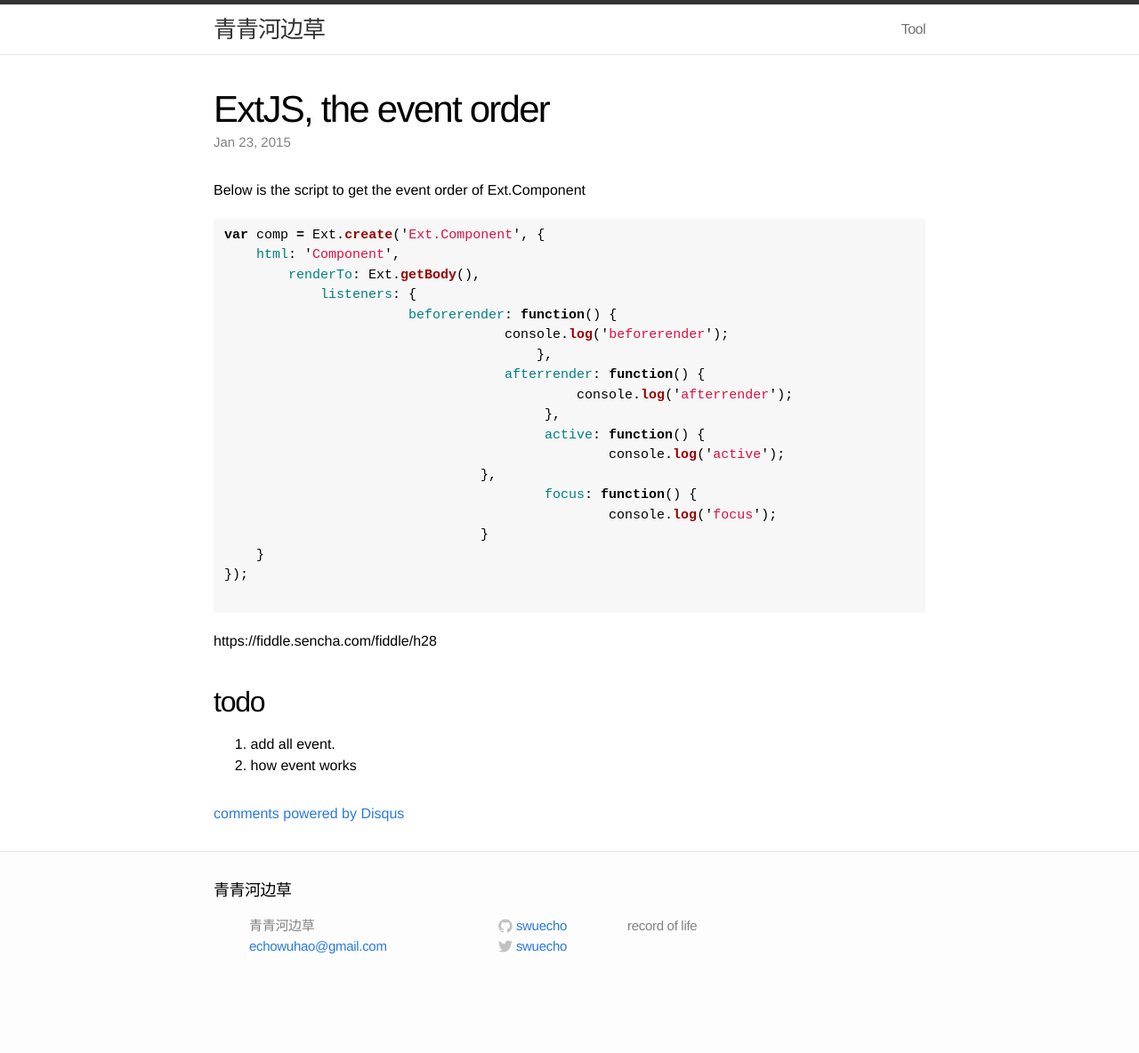
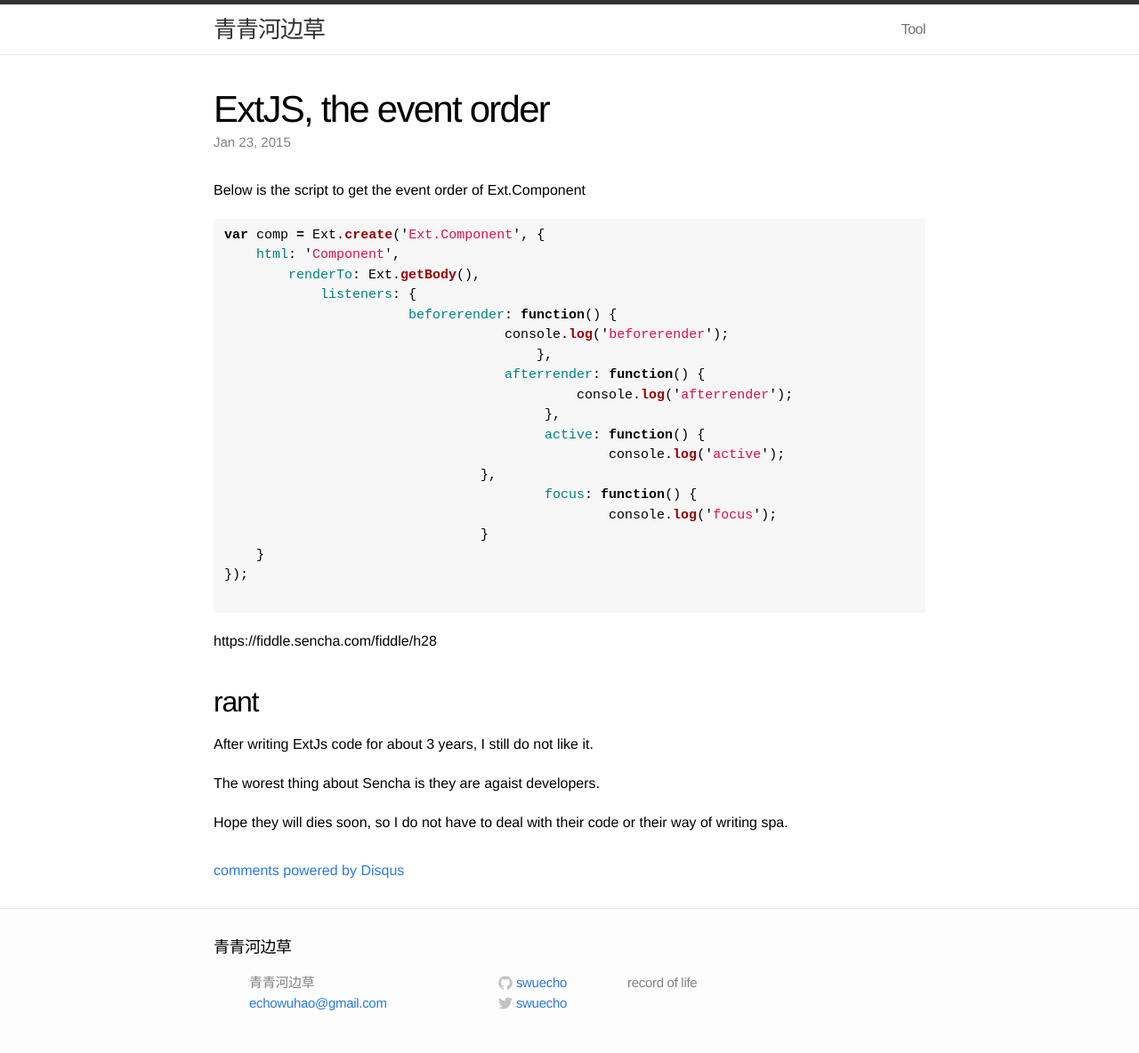
Before and after one commit to swuecho/swuecho.github.io, a Jekyll site: the page built from _posts/2015-01-23-event_order.md, in a window 1280 px wide. Shown: the whole page at 89% size. Built offline with Jekyll 4.4.1, drawn with Linux system fonts in a browser that asks for light colours; comment, search, counter and statistics services are not loaded; before the commit the page ends 1120 px from its top, so only the background shows below that.

Commit message:
update rant about sencha

```diff
--- a/_posts/2015-01-23-event_order.md
+++ b/_posts/2015-01-23-event_order.md
@@ -31,10 +31,13 @@ var comp = Ext.create('Ext.Component', {
 {% endhighlight %}
 
 
-
 https://fiddle.sencha.com/fiddle/h28
 
-## todo
 
-1. add all event.
-2. how event works
+## rant
+
+After writing ExtJs code for about 3 years, I still do not like it.
+
+The worest thing about Sencha is they are agaist developers.
+
+Hope they will dies soon, so I do not have to deal with their code or their way of writing spa.
```
